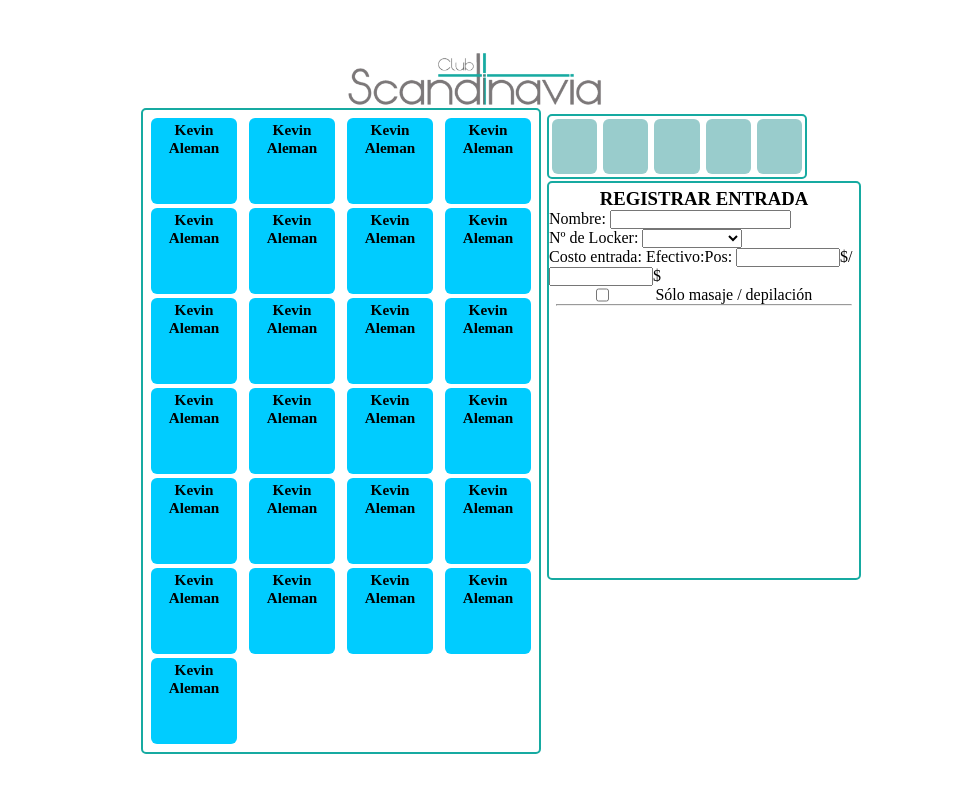
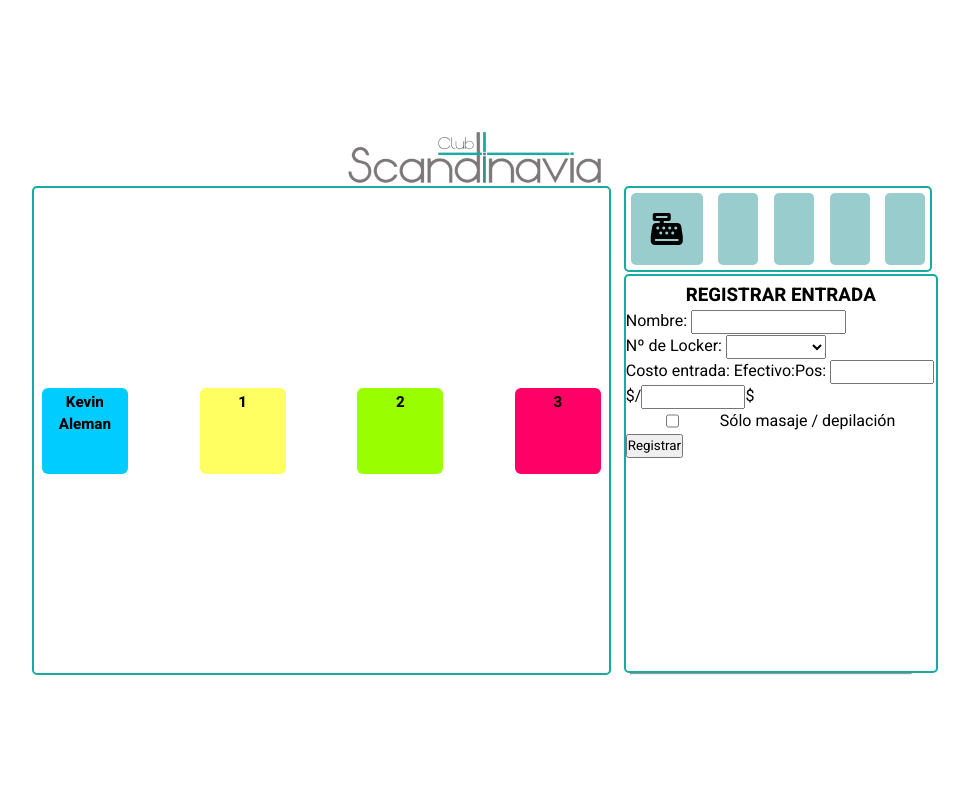
Before and after one commit to JakeGustavDev/scandinaviaclub, a CodeIgniter 4 app: the page made by app/Views/pages/main.php in a window 1280 px wide. Shown: the whole page, without its empty margins (165-1134 px from the left). Run offline with PHP 8.4 and a stand-in for CodeIgniter, Linux system fonts and the light colour scheme; the template is opened without the code that fills it, so the values that code supplies are empty; some libraries are stand-ins or nearby versions.

Commit message:
main upgrade

```diff
--- a/app/Views/pages/main.php
+++ b/app/Views/pages/main.php
@@ -3,39 +3,19 @@
     <img class="logo_main" src="public/img/logo.png" alt="">
     <div class="container">
         <div class="lockers">
-            <div class="profile">Kevin Aleman</div>
-            <div class="profile">Kevin Aleman</div>
-            <div class="profile">Kevin Aleman</div>
-            <div class="profile">Kevin Aleman</div>
-            <div class="profile">Kevin Aleman</div>
-            <div class="profile">Kevin Aleman</div>
-            <div class="profile">Kevin Aleman</div>
-            <div class="profile">Kevin Aleman</div>
-            <div class="profile">Kevin Aleman</div>
-            <div class="profile">Kevin Aleman</div>
-            <div class="profile">Kevin Aleman</div>
-            <div class="profile">Kevin Aleman</div>
-            <div class="profile">Kevin Aleman</div>
-            <div class="profile">Kevin Aleman</div>
-            <div class="profile">Kevin Aleman</div>
-            <div class="profile">Kevin Aleman</div>
-            <div class="profile">Kevin Aleman</div>
-            <div class="profile">Kevin Aleman</div>
-            <div class="profile">Kevin Aleman</div>
-            <div class="profile">Kevin Aleman</div>
-            <div class="profile">Kevin Aleman</div>
-            <div class="profile">Kevin Aleman</div>
-            <div class="profile">Kevin Aleman</div>
-            <div class="profile">Kevin Aleman</div>
-            <div class="profile">Kevin Aleman</div>
+            <div class="vip">Kevin Aleman</div>
+            <div class="occupied">1</div>
+            <div class="available">2</div>
+            <div class="unavailable">3</div>
+
         </div>
         <div class="menu">
             <div class="icons">
-                <i></i>
-                <i></i>
-                <i></i>
-                <i></i>
-                <i></i>
+                <div><i class="fa-solid fa-cash-register"></i></div>
+                <div><i></i></div>
+                <div><i></i></div>
+                <div><i></i></div>
+                <div><i></i></div>
             </div>
             <form method="POST">
                 <h3>REGISTRAR ENTRADA</h3>
@@ -56,8 +36,9 @@
                     <input type="checkbox">
                     <p>Sólo masaje / depilación</p>
                 </div>
-                <hr>
+                <button type="submit">Registrar</button>
             </form>
+            <hr>
         </div>
     </div>
 </main>
--- a/public/css/style.css
+++ b/public/css/style.css
@@ -1,3 +1,7 @@
+@font-face {
+    font-family: "heebo";
+    src: url("/public/fonts/Heebo.ttf");
+}
 :root {
     --main--color: #16aaa1;
     --button--color: #99CCCC;
@@ -15,6 +19,7 @@
 * {
     margin: 0;
     padding: 0;
+    font-family:"Heebo" ;
 }
 
 main {
@@ -39,16 +44,18 @@ main div.container {
 main div.container div.lockers {
     border: 2px solid var(--main--color);
     border-radius: 5px;
-    width: 30%;
+    width: 44%;
     height: auto;
     display: flex;
     flex-wrap: wrap;
     justify-content: space-between;
     align-items: center;
     padding: 6px;
+    overflow-y: scroll;
+    margin-right: 1%;
 }
 
-main div.container div.lockers div.profile {
+main div.container div.lockers div.vip {
     font-weight: bolder;
     font-size: 0.95em;
     border-radius: 6px;
@@ -59,13 +66,75 @@ main div.container div.lockers div.profile {
     background-color: var(--vip--color);
     padding: 3px;
 }
+main div.container div.lockers div.vip:hover{
+    background-color: var(--vip--hover--color);
+}
+main div.container div.lockers div.occupied {
+    font-weight: bolder;
+    font-size: 0.95em;
+    border-radius: 6px;
+    text-align: center;
+    margin: 2px;
+    width: 80px;
+    height: 80px;
+    background-color: var(--occupied--color);
+    padding: 3px;
+}
+main div.container div.lockers div.occupied:hover {
+    background-color: var(--occupied--hover--color);
+}
+main div.container div.lockers div.available {
+    font-weight: bolder;
+    font-size: 0.95em;
+    border-radius: 6px;
+    text-align: center;
+    margin: 2px;
+    width: 80px;
+    height: 80px;
+    background-color: var(--available--color);
+    padding: 3px;
+}
+main div.container div.lockers div.available:hover{
+    background-color: var(--available--hover--color);
+}
+main div.container div.lockers div.unavailable {
+    font-weight: bolder;
+    font-size: 0.95em;
+    border-radius: 6px;
+    text-align: center;
+    margin: 2px;
+    width: 80px;
+    height: 80px;
+    background-color: var(--unavailable--color);
+    padding: 3px;
+}
+main div.container div.lockers div.unavailable:hover{
+    background-color: var(--unavailable--hover--color);
+}
 
 main div.container div.menu {
-    width: 20%;
-    height: auto;
-    margin: 3px;
-    padding: 3px;
-    border: 2px;
+    width: 23%;
+}
+main div.menu div.icons{
+    display: flex;
+    justify-content: space-between;
+    border: 2px solid var(--main--color);
+    border-radius: 5px;
+    padding: 5px;
+    width: 100%;
+}
+main div.menu div.icons div{
+    display: flex;
+    justify-content: center;
+    align-items: center;
+    background-color: var(--button--color);
+    padding: 20px;
+    overflow: hidden;
+    border-radius: 5px;
+}
+main div.menu div.icons div i{
+    font-size: 2em;
+    display: block;
 }
 main div.menu form div.checked{
     display: flex;
@@ -73,20 +142,6 @@ main div.menu form div.checked{
 }
 main div.menu form div.entry input{
     width: 100px;
-}
-main div.container div.menu div.icons{
-    border:  2px solid var(--main--color);
-    border-radius:  5px;
-    display: flex;
-    width: 100%;
-}
-
-main div.container div.menu div.icons i {
-    width: 100px;
-    height: 55px;
-    background-color: var(--button--color);
-    margin: 3px;
-    border-radius: 6px;
 }
 main div.container div.menu form{
     margin-top: 2px;
```
Also changed, not shown: public/fonts/Heebo.ttf (added).
